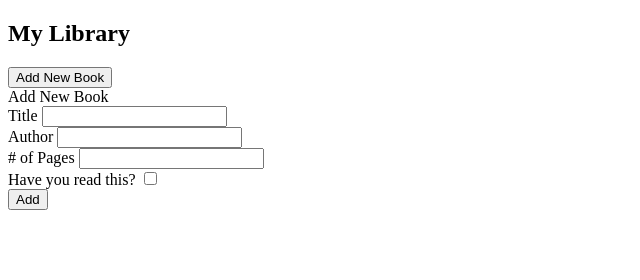
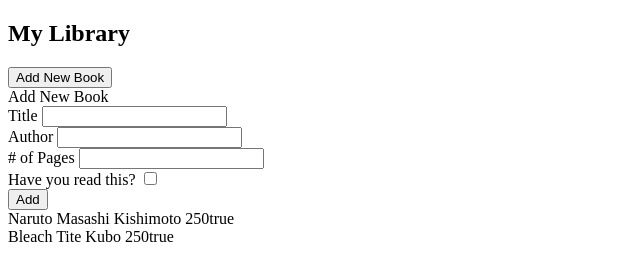
Before and after one commit to basaaj/library, a plain HTML site: page index.html in a window 1280 px wide. Shown: the whole page, without its empty margins (0-640 px from the left). Drawn offline with Linux system fonts and the light colour scheme.

Commit message:
Display books if any in array

```diff
--- a/index.html
+++ b/index.html
@@ -49,5 +49,7 @@
     </form>
 
     <div class="books"></div>
+
+    <script src="script.js"></script>
 </body>
 </html>
--- a/script.js
+++ b/script.js
@@ -4,6 +4,7 @@ const bookTitle = document.querySelector('#title');
 const bookAuthor = document.querySelector('#author');
 const bookPages = document.querySelector('#pages');
 const bookRead = document.querySelector('#read');
+const books = document.querySelector('.books');
 
 function Book(title, author, pages, read) {
     this.title = title;
@@ -16,3 +17,17 @@ function addBookToLibrary() {
     let newBook = new Book(bookTitle.textContent, bookAuthor.textContent, bookPages.textContent, bookRead.value);
     myLibrary.push(newBook);
 }
+
+function displayBook(book) {
+    let newDiv = document.createElement('div');
+    newDiv.className = 'book';
+    newDiv.textContent = book.title + book.author + book.pages + book.read;
+    books.appendChild(newDiv);
+}
+
+myLibrary.push(new Book("Naruto ", "Masashi Kishimoto ", 250, true));
+myLibrary.push(new Book("Bleach ", "Tite Kubo ", 250, true));
+
+for (i = 0; i < myLibrary.length; i++) {
+    displayBook(myLibrary[i]);
+}
--- a/styles.css
+++ b/styles.css
@@ -0,0 +1,11 @@
+* {
+    box-sizing: border-box;
+}
+
+body {
+    height: 100vh;
+}
+
+.books {
+    display: flex;
+}
```
